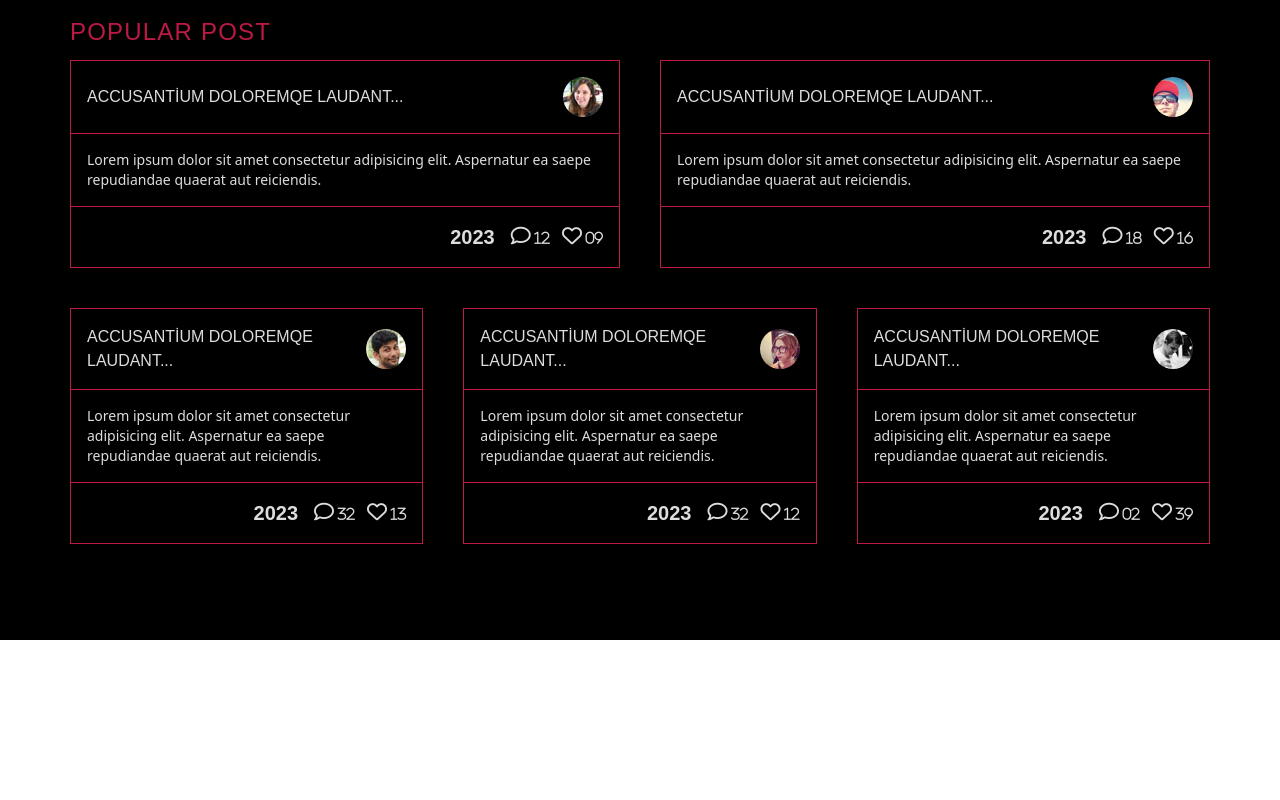
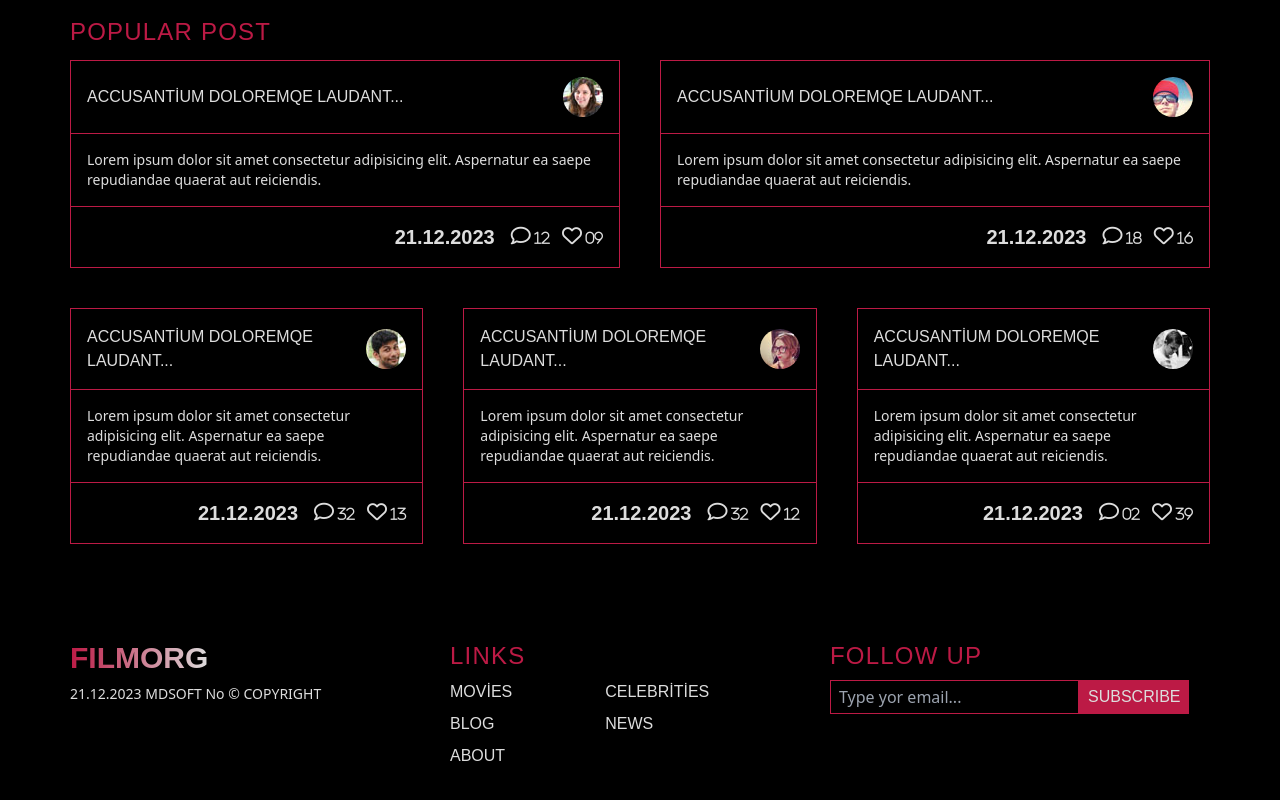
Before and after one commit to Mehmet-github06/react-film-app, a React (Create React App) app: page / in a window 1280 px wide. Shown: the part 1971-2771 px from the top of the page. Before the commit the page ends 2611 px from the top, so only its background shows below. Built offline with nearby package versions, Linux system fonts and the light colour scheme; a web font is replaced by a local one.

Commit message:
footer ok

```diff
--- a/src/App.js
+++ b/src/App.js
@@ -3,6 +3,7 @@ import Header from "./components/Header";
 import Hero from "./components/Hero";
 import Matrix from "./components/Matrix";
 import Movis from "./components/Movis";
+import Footer from "./components/Footers";
 import "./index.css";
 
 function App() {
@@ -13,6 +14,7 @@ function App() {
     <Movis/>
     <Matrix/>
     <Blog/>
+    <Footer/>
 
     </>
   );
--- a/src/components/Blog.jsx
+++ b/src/components/Blog.jsx
@@ -2,7 +2,7 @@ import React from "react";
 
 const Blog = () => {
   return (
-    <section className="py-24 bg-black text-gega-grey">
+    <section className="py-24 bg-black text-gega-grey" id="blog">
       {/* container */}
       <div className="container px-10 lg:px-0">
         <h2 className="text-gega-red -mt-3 mb-3">
@@ -27,7 +27,7 @@ const Blog = () => {
               Aspernatur ea saepe repudiandae quaerat aut reiciendis.
             </p>
             <div className="border-t border-gega-red p-4 flex items-center justify-end space-x-4 font-bold font-gemunu text-xl">
-              <p> {new Date().getUTCFullYear()}</p>
+              <p> {new Date().toLocaleDateString("tr-TR")}</p>
               <div className="flex items-center justify-center space-x-3">
                 <i className="fa-regular fa-comment">
                   <span className="text-sm"> 12</span>
@@ -56,7 +56,7 @@ const Blog = () => {
               Aspernatur ea saepe repudiandae quaerat aut reiciendis.
             </p>
             <div className="border-t border-gega-red p-4 flex items-center justify-end space-x-4 font-bold font-gemunu text-xl">
-              <p> {new Date().getUTCFullYear()}</p>
+              <p> {new Date().toLocaleDateString("tr-TR")}</p>
               <div className="flex items-center justify-center space-x-3">
                 <i className="fa-regular fa-comment">
                   <span className="text-sm"> 18</span>
@@ -85,7 +85,7 @@ const Blog = () => {
               Aspernatur ea saepe repudiandae quaerat aut reiciendis.
             </p>
             <div className="border-t border-gega-red p-4 flex items-center justify-end space-x-4 font-bold font-gemunu text-xl">
-              <p> {new Date().getUTCFullYear()}</p>
+              <p> {new Date().toLocaleDateString("tr-TR")}</p>
               <div className="flex items-center justify-center space-x-3">
                 <i className="fa-regular fa-comment">
                   <span className="text-sm"> 32</span>
@@ -114,7 +114,7 @@ const Blog = () => {
               Aspernatur ea saepe repudiandae quaerat aut reiciendis.
             </p>
             <div className="border-t border-gega-red p-4 flex items-center justify-end space-x-4 font-bold font-gemunu text-xl">
-              <p> {new Date().getUTCFullYear()}</p>
+              <p> {new Date().toLocaleDateString("tr-TR")}</p>
               <div className="flex items-center justify-center space-x-3">
                 <i className="fa-regular fa-comment">
                   <span className="text-sm"> 32</span>
@@ -143,7 +143,7 @@ const Blog = () => {
               Aspernatur ea saepe repudiandae quaerat aut reiciendis.
             </p>
             <div className="border-t border-gega-red p-4 flex items-center justify-end space-x-4 font-bold font-gemunu text-xl">
-              <p> {new Date().getUTCFullYear()}</p>
+              <p> {new Date().toLocaleDateString("tr-TR")}</p>
               <div className="flex items-center justify-center space-x-3">
                 <i className="fa-regular fa-comment">
                   <span className="text-sm"> 02</span>
--- /dev/null
+++ b/src/components/Footers.jsx
@@ -0,0 +1,72 @@
+import React from "react";
+
+const Footers = () => {
+  return (
+    <footer className="bg-black text-gega-grey">
+      <div className="container flex flex-col md:flex-row px-10 lg:px-0 pb-8 ">
+        <div className="basis-1/3">
+          <a
+            href="#"
+            className="text-2xl lg:text-3xl  font-bold text-transparent bg-gradient-to-r bg-clip-text from-gega-red to-gega-grey"
+          >
+            FILMORG
+          </a>
+          <p className="text-sm mt-2">
+            {new Date().toLocaleDateString("tr-TR")} MDSOFT No &copy; COPYRIGHT
+          </p>
+        </div>
+        <div className="basis-1/3">
+          <h2 className="mb-2 text-gega-red">LINKS</h2>
+          <div className="grid grid-cols-5 gap-2 uppercase">
+            <a
+              className="col-span-2 hover:text-gega-melon duration-500"
+              href="#"
+            >
+              MOVİES
+            </a>
+            <a
+              className="col-span-2 hover:text-gega-melon duration-500"
+              href="#"
+            >
+              CELEBRİTİES
+            </a>
+            <a
+              className="col-span-2 hover:text-gega-melon duration-500"
+              href="#"
+            >
+              BLOG
+            </a>
+            <a
+              className="col-span-2 hover:text-gega-melon duration-500"
+              href="#"
+            >
+              NEWS
+            </a>
+            <a
+              className="col-span-2 hover:text-gega-melon duration-500"
+              href="#"
+            >
+              ABOUT
+            </a>
+          </div>
+        </div>
+        {/*/// right */}
+        <div className="basis-1/3">
+          <h2 className="mb-2 text-gega-red">follow up</h2>
+          <form className="flex" onClick={(e)=>e.preventDefault()}>
+            <input
+              className="py-1 px-2 bg-transparent border border-gega-red outline-none"
+              type="text"
+              placeholder="Type yor email..."
+            />
+            <button className="py-1 px-2 border border-gega-red bg-gega-red font-gemunu uppercase">
+              Subscribe
+            </button>
+          </form>
+        </div>
+      </div>
+    </footer>
+  );
+};
+
+export default Footers;
--- a/src/components/Header.jsx
+++ b/src/components/Header.jsx
@@ -54,7 +54,7 @@ const Header = () => {
               celebrities
             </a>
             <a
-              href="#"
+              href="blog"
               className="hover:text-gega-melon transition duration-500 md:mt-0"
             >
               blog
```
